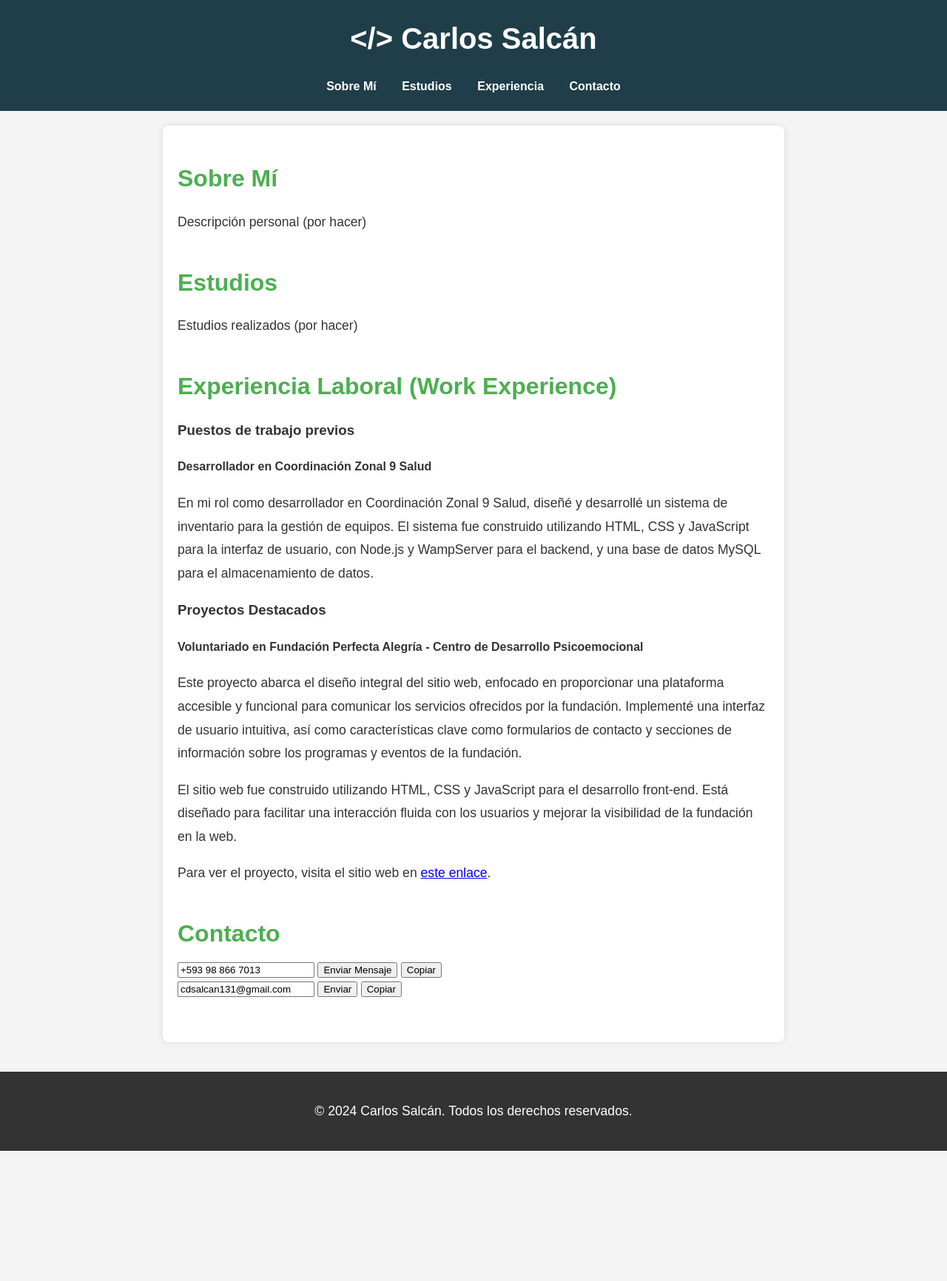
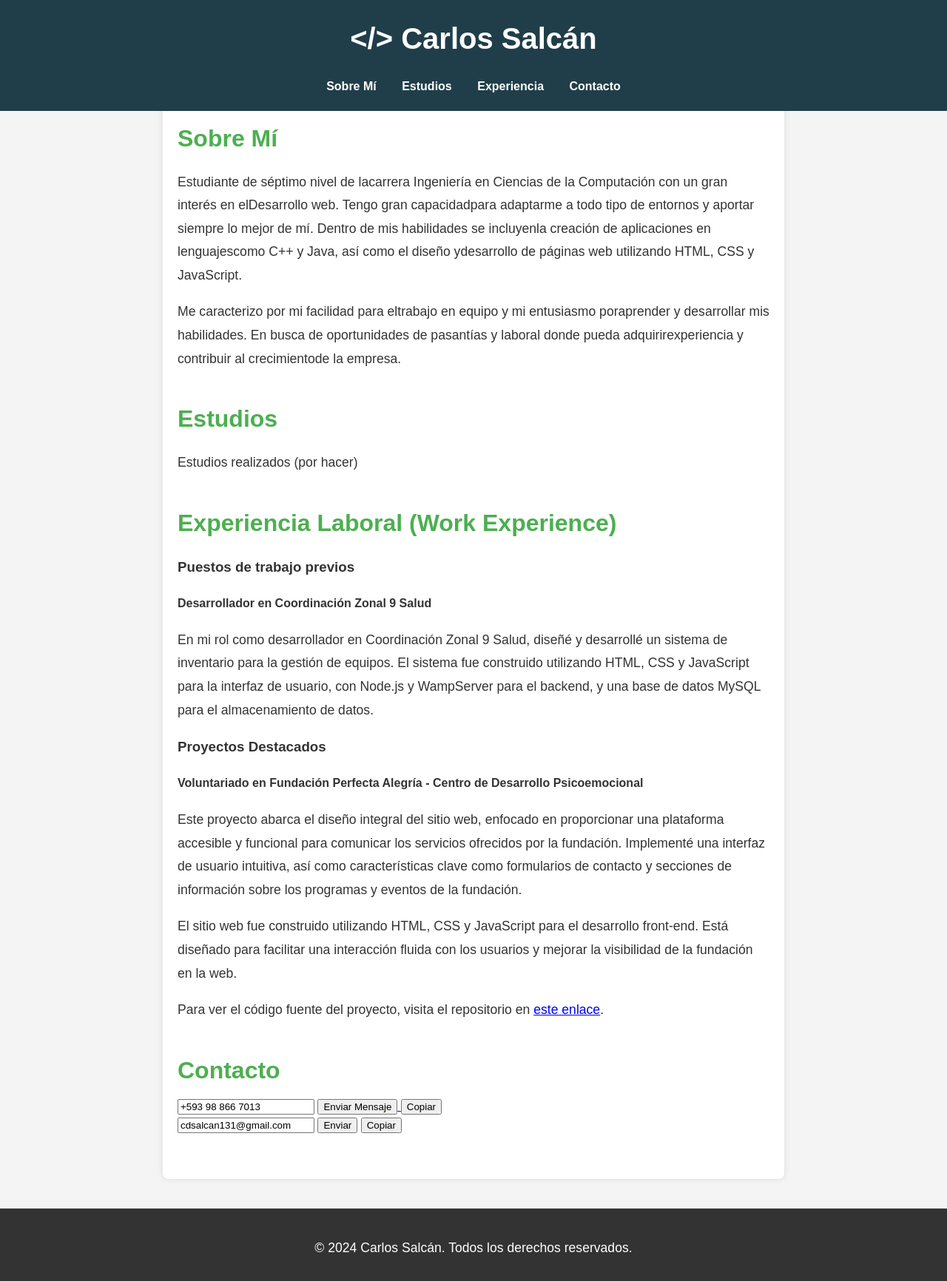
Before and after one commit to CarlosSalcan/Carlos_Salcan, a plain HTML site: page index.html in a window 1280 px wide. Shown: the whole page at 74% size. Before the commit the page ends 1556 px from the top, so only its background shows below. Drawn offline with Linux system fonts and the light colour scheme.

Commit message:
Preparación para una mejor experiencia de usuario y funcionalidad.
- Actualización de la página web.
- Se añadió funcionalidad al botón "Enviar Mensaje" para abrir WhatsApp con un mensaje predefinido.
- Se ajustaron los estilos para el encabezado fijo y se resolvió el problema de superposición con el contenido del `<main>`.
- Se verificaron y mejoraron los enlaces para el repositorio de GitHub.

```diff
--- a/css/styles.css
+++ b/css/styles.css
@@ -13,6 +13,12 @@ header {
     color: white;
     padding: 20px 0;
     text-align: center;
+
+    position: fixed; /* Fija el encabezado en la parte superior */
+    top: 0; /* Alinea el encabezado al borde superior */
+    left: 0; /* Alinea el encabezado al borde izquierdo */
+    width: 100%; /* Asegura que el encabezado ocupe todo el ancho de la pantalla */
+    z-index: 1000; /* Asegura que el encabezado se muestre por encima de otros elementos */
 }
 
 header h1 {
@@ -41,6 +47,7 @@ nav ul li a {
 /*-------------------------------> MAIN CONTENT */
 main {
     padding: 20px;
+    padding-top: 9%;
     max-width: 800px;
     margin: 20px auto;
     background-color: white;
--- a/index.html
+++ b/index.html
@@ -30,7 +30,16 @@
         <!-- Sobre Mí -->
         <section id="sobre-mi">
             <h2>Sobre Mí</h2>
-            <p>Descripción personal (por hacer)</p>
+            <p>Estudiante de séptimo nivel de lacarrera Ingeniería en Ciencias de la Computación
+                con un gran interés en elDesarrollo web. Tengo gran capacidadpara adaptarme a
+                todo tipo de entornos y aportar siempre lo mejor de mí. Dentro de mis habilidades
+                se incluyenla creación de aplicaciones en lenguajescomo C++ y Java, así como el
+                diseño ydesarrollo de páginas web utilizando HTML, CSS y JavaScript.
+            </p>
+            <p>Me caracterizo por mi facilidad para eltrabajo en equipo y mi entusiasmo
+                poraprender y desarrollar mis habilidades. En busca de oportunidades de pasantías y
+                laboral donde pueda adquirirexperiencia y contribuir al crecimientode la empresa.
+            </p>
         </section>
 
         <!-- Estudios -->
@@ -46,15 +55,27 @@
             <h3>Puestos de trabajo previos</h3>
             <div>
                 <h4>Desarrollador en Coordinación Zonal 9 Salud</h4>
-                <p>En mi rol como desarrollador en Coordinación Zonal 9 Salud, diseñé y desarrollé un sistema de inventario para la gestión de equipos. El sistema fue construido utilizando HTML, CSS y JavaScript para la interfaz de usuario, con Node.js y WampServer para el backend, y una base de datos MySQL para el almacenamiento de datos.</p>
+                <p>En mi rol como desarrollador en Coordinación Zonal 9 Salud, diseñé y desarrollé un sistema de
+                    inventario para la gestión de equipos. El sistema fue construido utilizando HTML, CSS y JavaScript
+                    para la interfaz de usuario, con Node.js y WampServer para el backend, y una base de datos MySQL
+                    para el almacenamiento de datos.</p>
             </div>
 
             <h3>Proyectos Destacados</h3>
             <div>
                 <h4>Voluntariado en Fundación Perfecta Alegría - Centro de Desarrollo Psicoemocional</h4>
-                <p>Este proyecto abarca el diseño integral del sitio web, enfocado en proporcionar una plataforma accesible y funcional para comunicar los servicios ofrecidos por la fundación. Implementé una interfaz de usuario intuitiva, así como características clave como formularios de contacto y secciones de información sobre los programas y eventos de la fundación.</p>
-                <p>El sitio web fue construido utilizando HTML, CSS y JavaScript para el desarrollo front-end. Está diseñado para facilitar una interacción fluida con los usuarios y mejorar la visibilidad de la fundación en la web.</p>
-                <p>Para ver el proyecto, visita el sitio web en <a href="#" target="_blank">este enlace</a>.</p>
+                <p>Este proyecto abarca el diseño integral del sitio web, enfocado en proporcionar una plataforma
+                    accesible y funcional para comunicar los servicios ofrecidos por la fundación. Implementé una
+                    interfaz de usuario intuitiva, así como características clave como formularios de contacto y
+                    secciones de información sobre los programas y eventos de la fundación.</p>
+                <p>El sitio web fue construido utilizando HTML, CSS y JavaScript para el desarrollo front-end. Está
+                    diseñado para facilitar una interacción fluida con los usuarios y mejorar la visibilidad de la
+                    fundación en la web.</p>
+                <!-- <p>Para ver el proyecto, visita el sitio web en <a href="#" target="_blank">este enlace</a>.</p> -->
+                <p>Para ver el código fuente del proyecto, visita el repositorio en <a
+                        href="https://github.com/CarlosSalcan/Fundacion_PerfectaAlegria" target="_blank">este
+                        enlace</a>.</p>
+
             </div>
         </section>
 
@@ -63,7 +84,9 @@
             <h2>Contacto</h2>
             <div class="numCell">
                 <input type="text" value="+593 98 866 7013" readonly>
-                <button>Enviar Mensaje</button>
+                <a href="https://wa.me/593988667013?text=Hola,%20me0interesa%20trabajar%20contigo.">
+                    <button>Enviar Mensaje</button>
+                </a>
                 <button>Copiar</button>
             </div>
             <div class="email">
```
